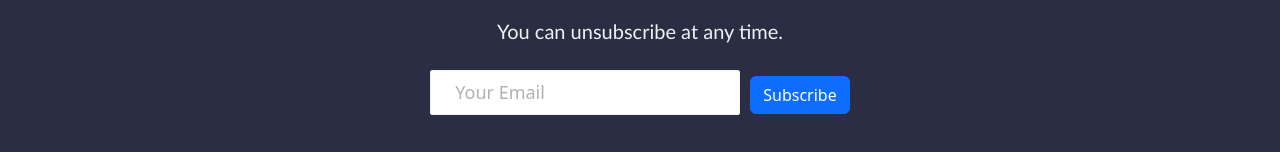
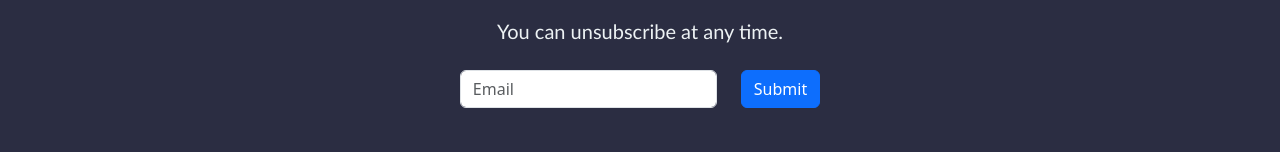
Before and after one commit to shricharanks108/studypilot, a React (Create React App) app: page / in a window 1280 px wide. Shown: the part 128-280 px from the top of the page. Built offline with nearby package versions, Linux system fonts and the light colour scheme.

Commit message:
Minor Change to Footer

```diff
--- a/src/components/Footer/Footer.js
+++ b/src/components/Footer/Footer.js
@@ -1,6 +1,10 @@
 import React from 'react';
 import './Footer.css';
 import Button from 'react-bootstrap/Button';
+import Form from 'react-bootstrap/Form';
+import Row from 'react-bootstrap/Row';
+import Col from 'react-bootstrap/Col';
+
 import { Link } from 'react-router-dom';
 import {
     FaFacebook,
@@ -21,15 +25,20 @@
                     You can unsubscribe at any time.
                 </p>
                 <div className='input-areas'>
-                    <form>
-                        <input
-                            className='footer-input'
-                            name='email'
-                            type='email'
-                            placeholder='Your Email'
-                        />
-                        <Button buttonStyle='btn--outline'>Subscribe</Button>
-                    </form>
+                    <Form inline>
+                        <Row>
+                            <Col xs="auto">
+                                <Form.Control
+                                    type="text"
+                                    placeholder="Email"
+                                    className=" mr-sm-2"
+                                />
+                            </Col>
+                            <Col xs="auto">
+                                <Button type="submit">Submit</Button>
+                            </Col>
+                        </Row>
+                    </Form>
                 </div>
             </section>
             <div className='footer-links'>
```
